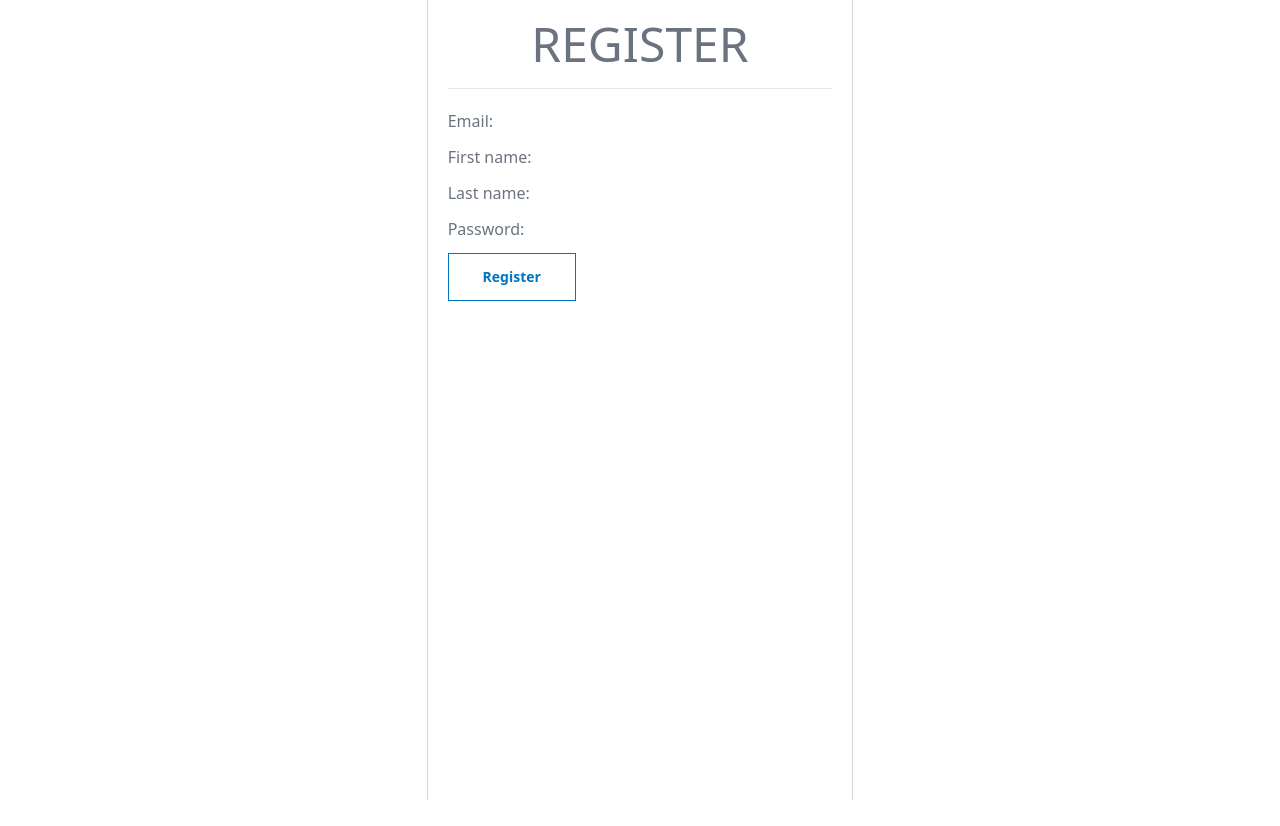
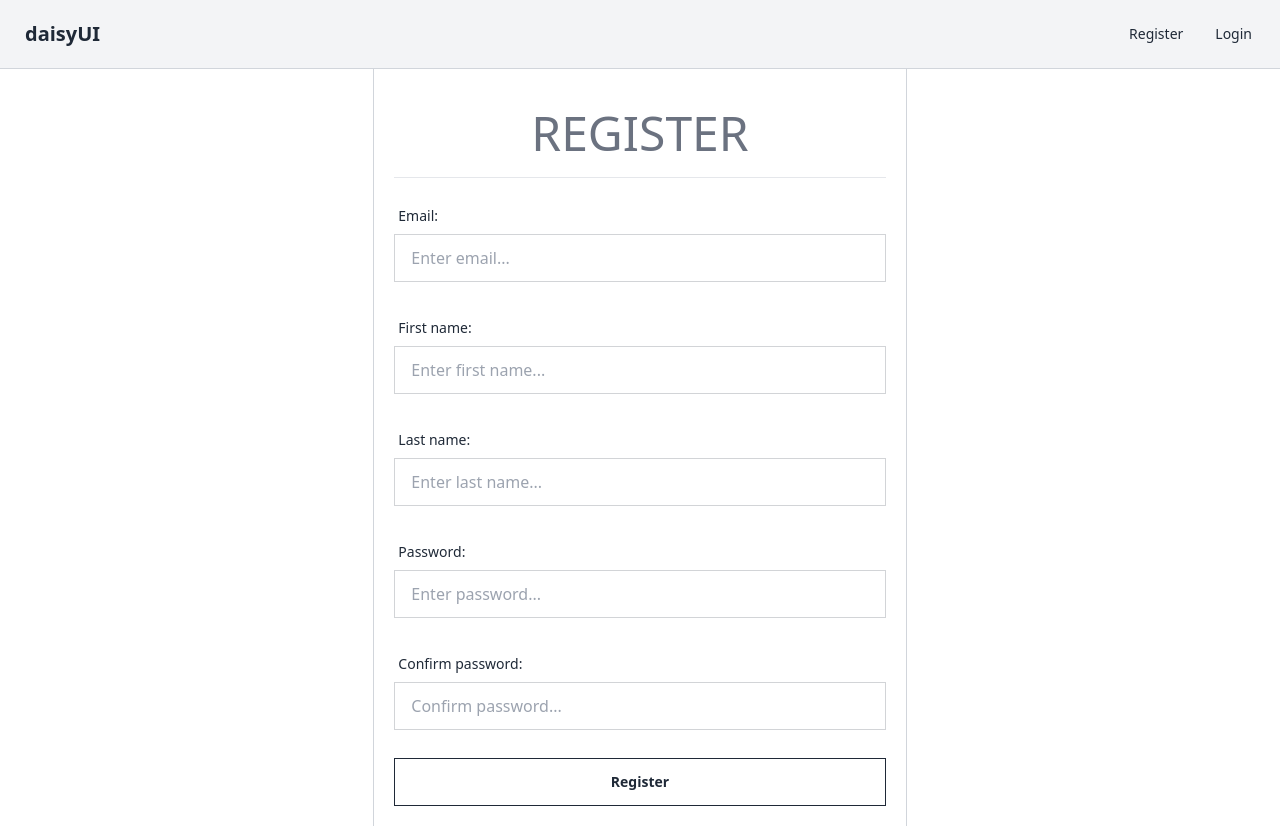
Before and after one commit to Kstyk/Django-Notes-App, a Django app: page /users/register/ in a window 1280 px wide. Before the commit the page ends 800 px from the top, so only its background shows below. Run offline with Django 4.2, Linux system fonts and the light colour scheme; some libraries are stand-ins or nearby versions.

Commit message:
Stworzenie początkowego navbara, ostylowanie rejestracji, dodanie ograniczenia tylko dla niezalogowanych uzytkownikow dostep do formularza rejestracji

```diff
--- a/templates/base.html
+++ b/templates/base.html
@@ -1,24 +1,27 @@
 {% comment %} {% load static tailwind_tags %} {% endcomment %}
 <!DOCTYPE html>
-<html lang="en" data-theme="fantasy">
+<html lang="en" data-theme="fantasy" class="h-[100%] m-0">
   <head>
-        <meta charset="UTF-8">
-        <meta name="viewport" content="width=device-width, initial-scale=1.0">
-        <meta name="description" content="notes app">
-        <meta name="keywords" content="notes,app,django">
+    <meta charset="UTF-8" />
+    <meta name="viewport" content="width=device-width, initial-scale=1.0" />
+    <meta name="description" content="notes app" />
+    <meta name="keywords" content="notes,app,django" />
     <script src="https://cdn.tailwindcss.com"></script>
-        <link href="https://cdn.jsdelivr.net/npm/daisyui@4.6.0/dist/full.min.css" rel="stylesheet" type="text/css" />
+    <link
+      href="https://cdn.jsdelivr.net/npm/daisyui@4.6.0/dist/full.min.css"
+      rel="stylesheet"
+      type="text/css"
+    />
 
-        <title>
-            {% block title %}
-            {% endblock title %}
-        </title>
+    <title>{% block title %} {% endblock title %}</title>
   </head>
-    <body>
+  <body class="h-[100%] m-0">
     {% include "navbar.html" %}
-        <div class="w-11/12 sm:w-9/12 md:w-6/12 mx-auto flex justify-center items-center flex-col">
-            {% block content %}
-            {% endblock content %}
+    <div
+      class="w-11/12 sm:w-9/12 md:w-6/12 mx-auto flex justify-center items-center flex-col"
+    >
+      {% block content %} {% endblock content %}
     </div>
+    {% include "footer.html" %}
   </body>
 </html>
--- /dev/null
+++ b/templates/footer.html
@@ -0,0 +1,5 @@
+{% comment %} <div
+  class="border-t-[1px] border-gray-300 flex items-center justify-center flex-shrink-0 h-[40px] max-h-[40px] fixed-bottom"
+>
+  Footer
+</div> {% endcomment %}
--- a/templates/navbar.html
+++ b/templates/navbar.html
@@ -0,0 +1,11 @@
+<div class="navbar border-b-[1px] border-gray-300 flex-shrink-0 bg-gray-100">
+  <div class="flex-1">
+    <a class="btn btn-ghost text-xl">daisyUI</a>
+  </div>
+  <div class="flex-none">
+    <ul class="menu menu-horizontal px-1">
+      <li><a href="{% url 'registration' %}">Register</a></li>
+      <li><a href="">Login</a></li>
+    </ul>
+  </div>
+</div>
--- a/users/forms.py
+++ b/users/forms.py
@@ -3,10 +3,28 @@
 
 
 class RegistrationForm(forms.ModelForm):
-    password = forms.CharField(widget=forms.PasswordInput())
+    email = forms.EmailField(widget=forms.EmailInput(
+        attrs={'class': 'input input-bordered w-full rounded-none focus:outline-none focus:border-gray-600', 'placeholder': 'Enter email...'}))
+    first_name = forms.CharField(widget=forms.TextInput(
+        attrs={'class': 'input input-bordered w-full rounded-none focus:outline-none focus:border-gray-600', 'placeholder': 'Enter first name...'}))
+    last_name = forms.CharField(widget=forms.TextInput(
+        attrs={'class': 'input input-bordered w-full rounded-none focus:outline-none focus:border-gray-600', 'placeholder': 'Enter last name...'}))
+    password = forms.CharField(widget=forms.PasswordInput(
+        attrs={'class': 'input input-bordered w-full rounded-none focus:outline-none focus:border-gray-600', 'placeholder': 'Enter password...'}))
+    confirm_password = forms.CharField(widget=forms.PasswordInput(
+        attrs={'class': 'input input-bordered w-full rounded-none focus:outline-none focus:border-gray-600', 'placeholder': 'Confirm password...'}))
 
     class Meta:
         model = CustomUser
         fields = [
-            'email', 'first_name', 'last_name', 'password'
+            'email', 'first_name', 'last_name', 'password', 'confirm_password'
         ]
+
+    def clean_confirm_password(self):
+        password = self.cleaned_data.get('password')
+        confirm_password = self.cleaned_data.get('confirm_password')
+
+        if password and confirm_password and password != confirm_password:
+            raise forms.ValidationError("Passwords do not match.")
+
+        return confirm_password
--- a/users/templates/users/registration.html
+++ b/users/templates/users/registration.html
@@ -3,7 +3,7 @@
     Registration
 {% endblock title %}
 {% block content %}
-    <div class="flex flex-col w-full sm:w-10/12 lg:w-8/12 border-x-[1px] px-5 border-gray-300 min-h-screen">
+    <div class="flex flex-col w-full md:w-11/12 lg:w-10/12 2xl:w-7/12 border-x-[1px] pt-5 border-gray-300 pb-5 px-5">
         <h2 class="text-center text-5xl my-5 text-gray-500 uppercase">Register</h2>
         <hr>
         <form action="{% url 'registration' %}"
@@ -11,19 +11,23 @@
               class="flex flex-col gap-y-3 mt-5">
             {% csrf_token %}
             {% for field in form %}
-                <div>
-                    <div class="flex flex-row justify-between w-full gap-x-2 mb-0">
-                        <span class="text-gray-500 flex items-center">{{ field.label_tag }}</span>
+                <label class="form-control w-full">
+                    <div class="label">
+                        <span class="label-text">{{ field.label_tag }}</span>
+                    </div>
                     {{ field }}
-                    </div>
+                    <div class="label">
+                        <span class="label-text-alt">
                             {% if field.errors %}
                                 <ul class="text-red-500 text-sm text-right">
                                     {% for error in field.errors %}<li>{{ error }}</li>{% endfor %}
                                 </ul>
                             {% endif %}
+                        </span>
                     </div>
+                </label>
             {% endfor %}
-            <button class="btn btn-outline rounded-none btn-secondary w-4/12" type="submit">Register</button>
+            <button class="btn btn-outline rounded-none min-h-5 h-12 w-full" type="submit">Register</button>
         </form>
     </div>
 {% endblock content %}
--- a/users/views.py
+++ b/users/views.py
@@ -1,17 +1,21 @@
 from django.shortcuts import render, redirect
 from django.contrib.auth import login
 from .forms import RegistrationForm
-# Create your views here.
+from django.contrib.auth.decorators import login_required
+from django.http import Http404
 
 
 def registration_view(request):
-    if request.method == 'POST':
-        form = RegistrationForm(request.POST)
-        if form.is_valid():
-            user = form.save()
-            login(request, user)
-            # Zmień 'home' na URL strony docelowej po zarejestrowaniu
-            return redirect('home')
+    if request.user and request.user.is_authenticated:
+        raise Http404('Not available.')
     else:
-        form = RegistrationForm()
-    return render(request, 'users/registration.html', {'form': form})
+        if request.method == 'POST':
+            form = RegistrationForm(request.POST)
+            if form.is_valid():
+                user = form.save()
+                login(request, user)
+                # Zmień 'home' na URL strony docelowej po zarejestrowaniu
+                return redirect('home')
+        else:
+            form = RegistrationForm()
+        return render(request, 'users/registration.html', {'form': form})
```
Also changed, not shown: users/permissions.py (added). Lines whose indentation alone changed are shown as unchanged.
